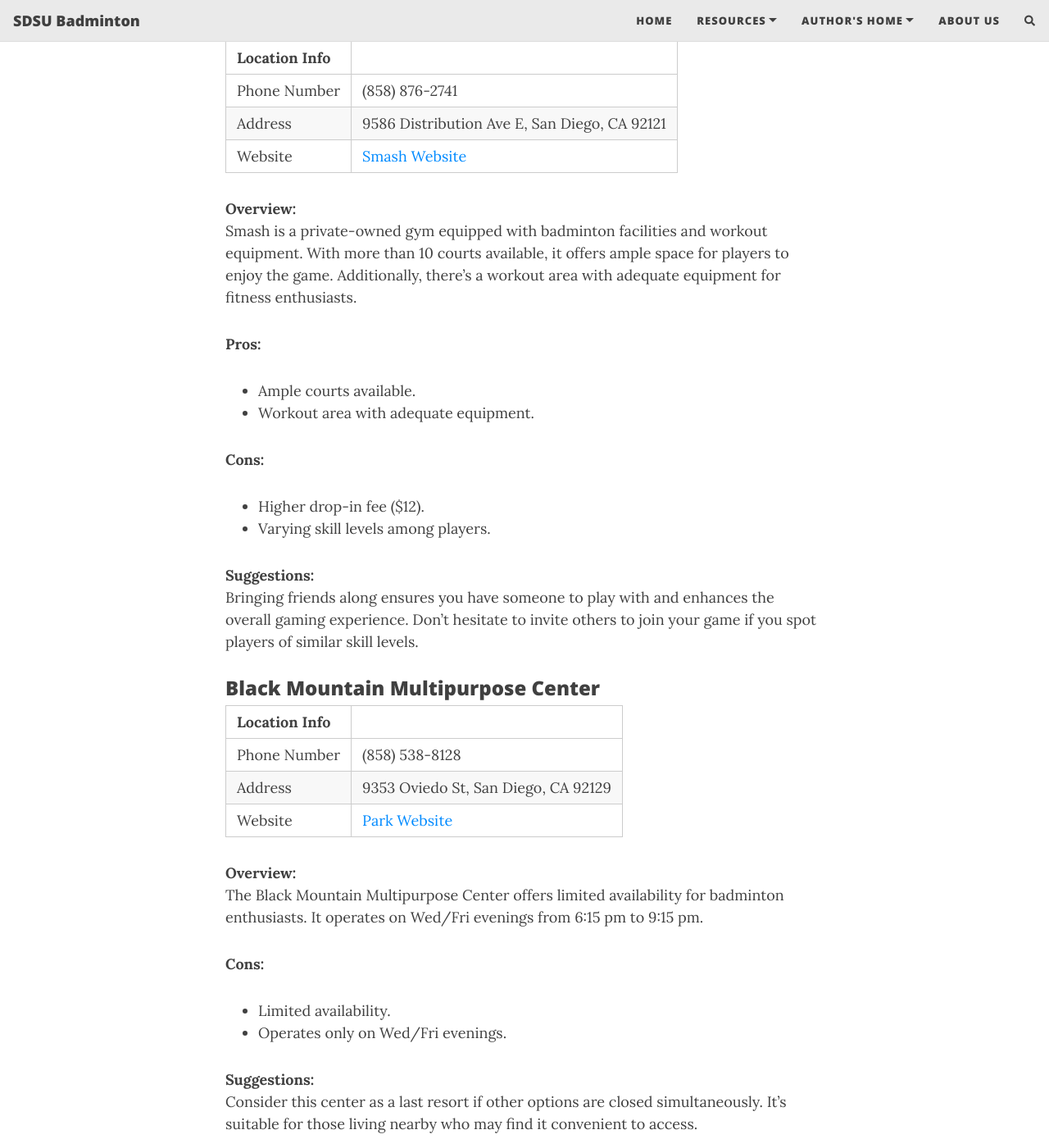
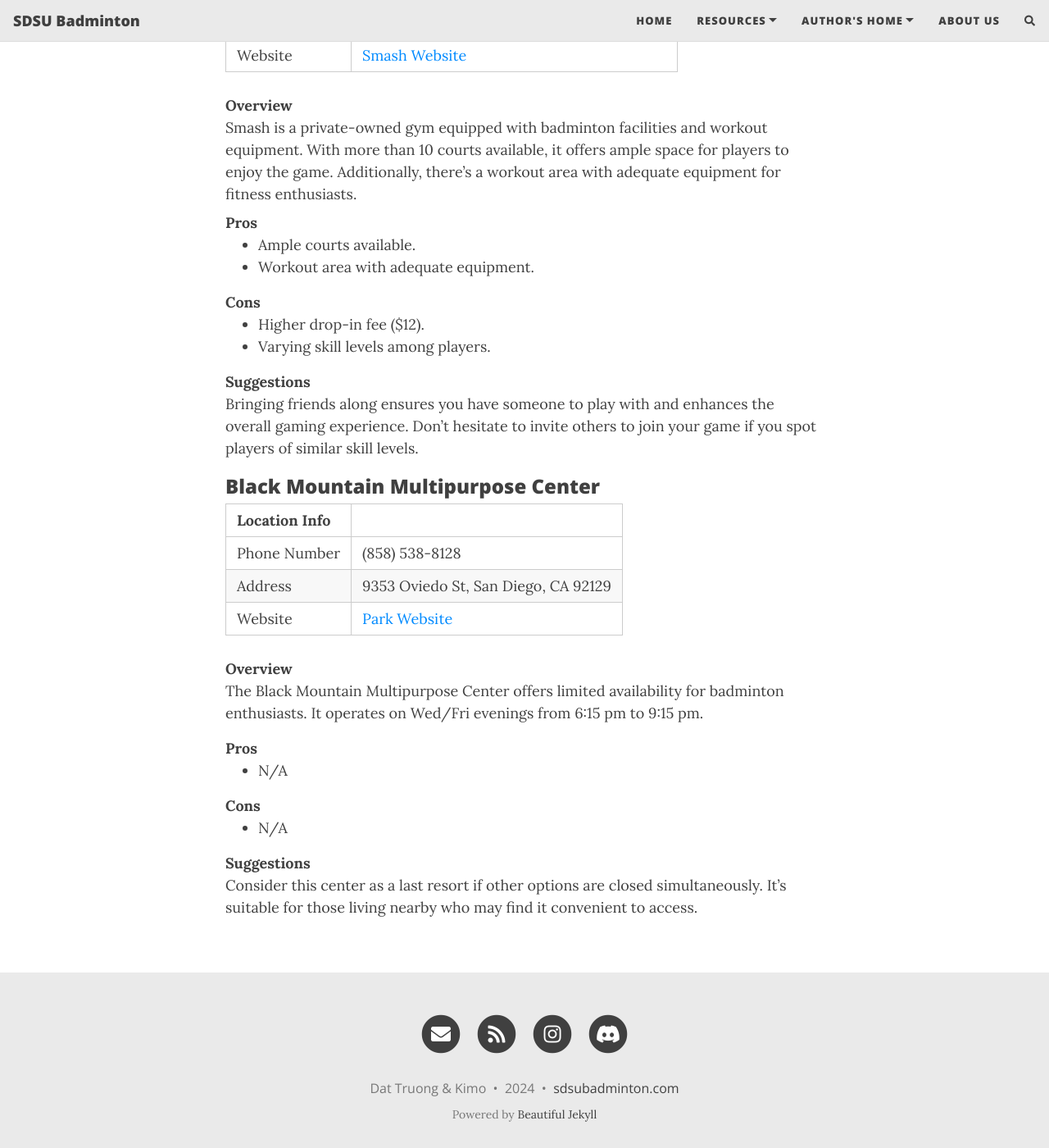
Before and after one commit to datpersonal/sdsubadminton, a Jekyll site: the page built from wheretoplay.md, in a window 1280 px wide and 1400 px high, scrolled down 1166 px. Shown: the whole window at 82% size. Built offline with Jekyll 4.4.1, drawn with Linux system fonts in a browser that asks for light colours; nearby versions of some CDN libraries; comment, search, counter and statistics services are not loaded; some of the changed text lies outside the part shown.

Commit message:
fixing layout of wheretoplay page

```diff
--- a/wheretoplay.md
+++ b/wheretoplay.md
@@ -11,18 +11,23 @@
 | Address            | 2145 Park Blvd, San Diego, CA 92101         |
 | Website            | [Park Website](https://www.sandiego.gov/park-and-recreation/centers/bpac)             |
 
-**Overview:**
+<br />
+Overview
+:
 Known as the FED among San Diegans. It offers 5 free courts for drop-in play, with each reservation lasting 30 minutes. Additionally, there's a club that has the other 5 courts with affordable drop-in fees, $5 per drop-in. Membership also available with affordable price.
 
-**Pros:**
+Pros
+:
 - Free courts available for drop-in play.
 - Affordable drop-in fees for club courts.
 
-**Cons:**
+Cons
+:
 - Can get crowded, especially after school hours.
 - Wait times can exceed 1 hour.
 
-**Suggestions:**
+Suggestions
+:
 To avoid crowds, it's recommended to visit during early hours, particularly between 11 am and 3 pm on Tue/Thu/Fri or any time Mon/Wed. Bringing a partner along ensures you have someone to play with.
 
 ### Smash
@@ -33,18 +38,23 @@
 | Address            | 9586 Distribution Ave E, San Diego, CA 92121                                                       |
 | Website            | [Smash Website](https://www.smashbsd.com/)                                              |
 
-**Overview:**
+<br />
+Overview
+:
 Smash is a private-owned gym equipped with badminton facilities and workout equipment. With more than 10 courts available, it offers ample space for players to enjoy the game. Additionally, there's a workout area with adequate equipment for fitness enthusiasts.
 
-**Pros:**
+Pros
+:
 - Ample courts available.
 - Workout area with adequate equipment.
 
-**Cons:**
+Cons
+:
 - Higher drop-in fee ($12).
 - Varying skill levels among players.
 
-**Suggestions:**
+Suggestions
+:
 Bringing friends along ensures you have someone to play with and enhances the overall gaming experience. Don't hesitate to invite others to join your game if you spot players of similar skill levels.
 
 ### Black Mountain Multipurpose Center
@@ -55,12 +65,17 @@
 | Address            | 9353 Oviedo St, San Diego, CA 92129                                                         |
 | Website            | [Park Website](https://www.sandiego.gov/park-and-recreation/centers/recctr/blkmtn)    |
 
-**Overview:**
+<br />
+Overview
+:
 The Black Mountain Multipurpose Center offers limited availability for badminton enthusiasts. It operates on Wed/Fri evenings from 6:15 pm to 9:15 pm.
 
-**Cons:**
-- Limited availability.
-- Operates only on Wed/Fri evenings.
+<dt>Pros</dt>
+- N/A
 
-**Suggestions:**
+<dt>Cons</dt>
+- N/A
+
+Suggestions
+:
 Consider this center as a last resort if other options are closed simultaneously. It's suitable for those living nearby who may find it convenient to access.
```
Also changed, not shown: 10 other files.
